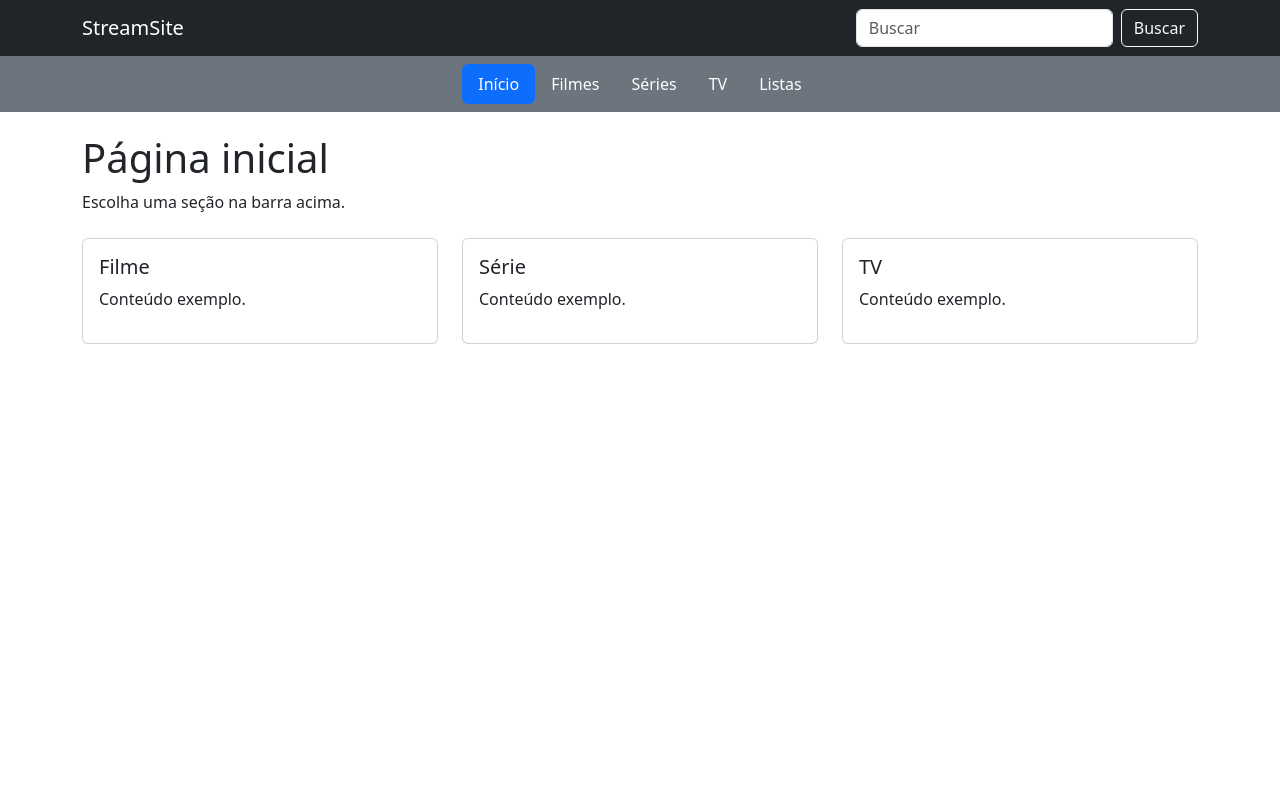
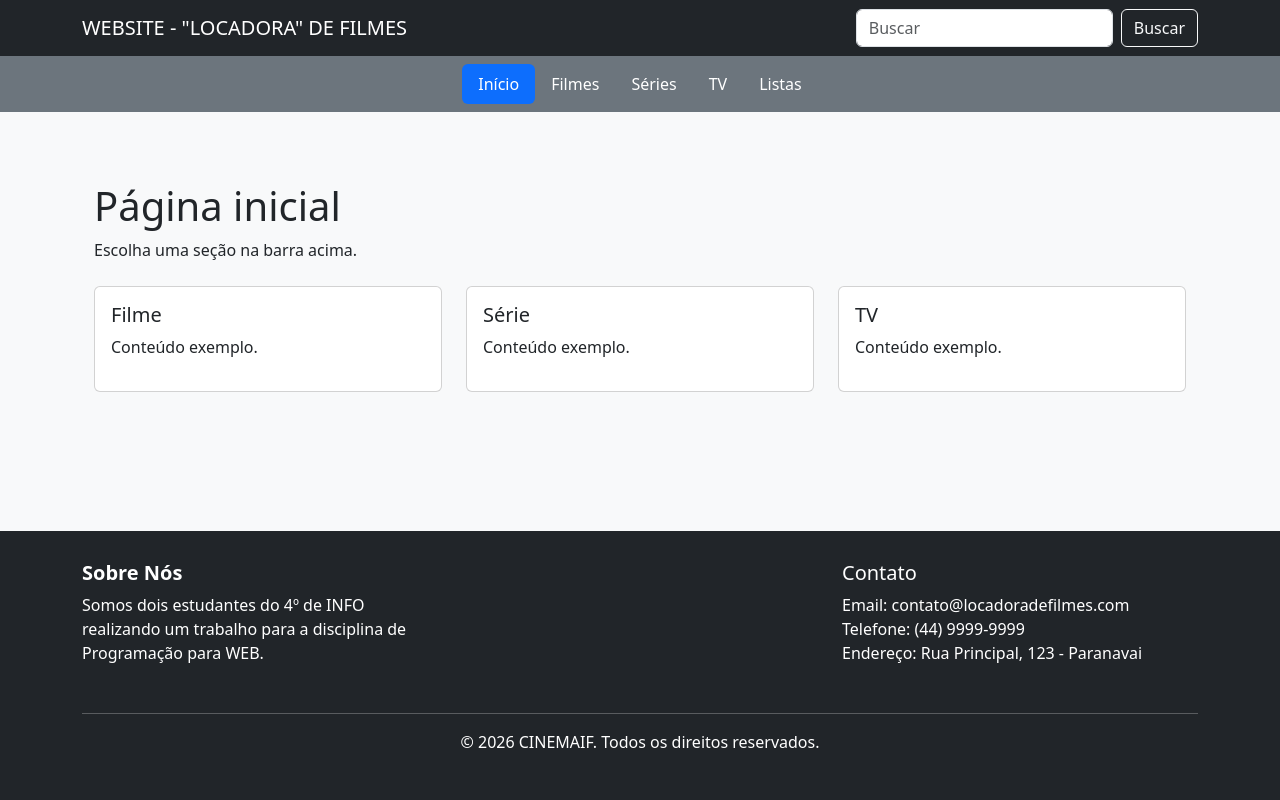
Before and after one commit to hyuuguisuo/pw2026, a Django app: page /inicio/ in a window 1280 px wide. Run offline with Django 5.2, Linux system fonts and the light colour scheme.

Commit message:
alterações index e modelo

```diff
--- a/locadora/templates/locadora/index.html
+++ b/locadora/templates/locadora/index.html
@@ -1,3 +1,6 @@
+{% extends "locadora/modelo.html" %}
+{% load static %}
+
 <!DOCTYPE html>
 <html lang="pt-BR">
 <head>
@@ -8,12 +11,9 @@
 
 <!-- Bootstrap CSS -->
 <link href="https://cdn.jsdelivr.net/npm/bootstrap@5.3.3/dist/css/bootstrap.min.css" rel="stylesheet">
-
+{% block extra_css %}
 <style>
 
-body{
-  padding-top:110px; /* espaço para duas barras */
-}
 
 /* barra de seções */
 .section-bar{
@@ -24,15 +24,16 @@ body{
 }
 
 </style>
+{% endblock %}
 
 </head>
 <body>
 
-<!-- NAVBAR PRINCIPAL -->
+{% block navbar %}
 <nav class="navbar navbar-dark bg-dark fixed-top">
   <div class="container">
 
-    <a class="navbar-brand" href="#">StreamSite</a>
+    <a class="navbar-brand" href="#">WEBSITE - "LOCADORA" DE FILMES</a>
 
     <form class="d-flex">
       <input class="form-control me-2" type="search" placeholder="Buscar">
@@ -41,7 +42,6 @@ body{
 
   </div>
 </nav>
-
 
 <!-- TOP BAR DE SEÇÕES -->
 <div class="bg-secondary section-bar">
@@ -75,8 +75,9 @@ body{
   </div>
 
 </div>
+{% endblock %}
 
-
+{% block content %}
 <!-- CONTEÚDO -->
 <div class="container">
 
@@ -115,7 +116,7 @@ body{
   </div>
 
 </div>
-
+{% endblock %}
 <!-- Bootstrap JS -->
 <script src="https://cdn.jsdelivr.net/npm/bootstrap@5.3.3/dist/js/bootstrap.bundle.min.js"></script>
 
--- a/locadora/templates/locadora/modelo.html
+++ b/locadora/templates/locadora/modelo.html
@@ -1,3 +1,4 @@
+{% load static %}
 <!DOCTYPE html>
 <html lang="pt-BR">
 <head>
@@ -16,6 +17,7 @@
             flex-direction: column;
             min-height: 100vh;
             background-color: #f8f9fa;
+            padding-top:110px;
         }
 
         main {
@@ -32,13 +34,21 @@
 </head>
 <body>
     <!-- Navbar -->
-    <nav class="navbar navbar-expand-lg navbar-dark bg-dark">
-        <div class="container-fluid">
-            <button class="navbar-toggler" type="button" data-bs-toggle="collapse" data-bs-target="#navbarNav">
-                <span class="navbar-toggler-icon"></span>
-            </button>
+
+    {% block navbar %}
+    <nav class="navbar navbar-dark bg-dark fixed-top">
+        <div class="container">
+
+            <a class="navbar-brand" href="{% url 'página_inicial' %}">WEBSITE - "LOCADORA" DE FILMES</a>
+
+            <form class="d-flex">
+            <input class="form-control me-2" type="search" placeholder="Buscar">
+            <button class="btn btn-outline-light">Buscar</button>
+            </form>
+
         </div>
     </nav>
+    {% endblock %}
 
     <!-- Main Content -->
     <main class="container my-5">
@@ -61,24 +71,24 @@
         <div class="container">
             <div class="row">
                 <div class="col-md-4 mb-3">
-                    <h5>Sobre Nós</h5>
-                    <p>Somos a melhor locadora de carros online da região, com frotas modernas e preços competitivos.</p>
+                    <h5><b>Sobre Nós</b></h5>
+                    <p>Somos dois estudantes do 4º de INFO realizando um trabalho para a disciplina de Programação para WEB.</p>
                 </div>
                 <div class="col-md-4 mb-3">
-                    <h5>Links Rápidos</h5>
+
                 </div>
                 <div class="col-md-4 mb-3">
                     <h5>Contato</h5>
                     <p>
-                        Email: contato@locadoramax.com<br>
-                        Telefone: (11) 9999-9999<br>
-                        Endereço: Rua Principal, 123 - São Paulo
+                        Email: contato@locadoradefilmes.com<br>
+                        Telefone: (44) 9999-9999<br>
+                        Endereço: Rua Principal, 123 - Paranavai
                     </p>
                 </div>
             </div>
             <hr class="bg-white">
             <div class="text-center">
-                <p>&copy; 2026 LocadoraMax. Todos os direitos reservados.</p>
+                <p>&copy; 2026 CINEMAIF. Todos os direitos reservados.</p>
             </div>
         </div>
     </footer>
```
Lines whose indentation alone changed are shown as unchanged.
